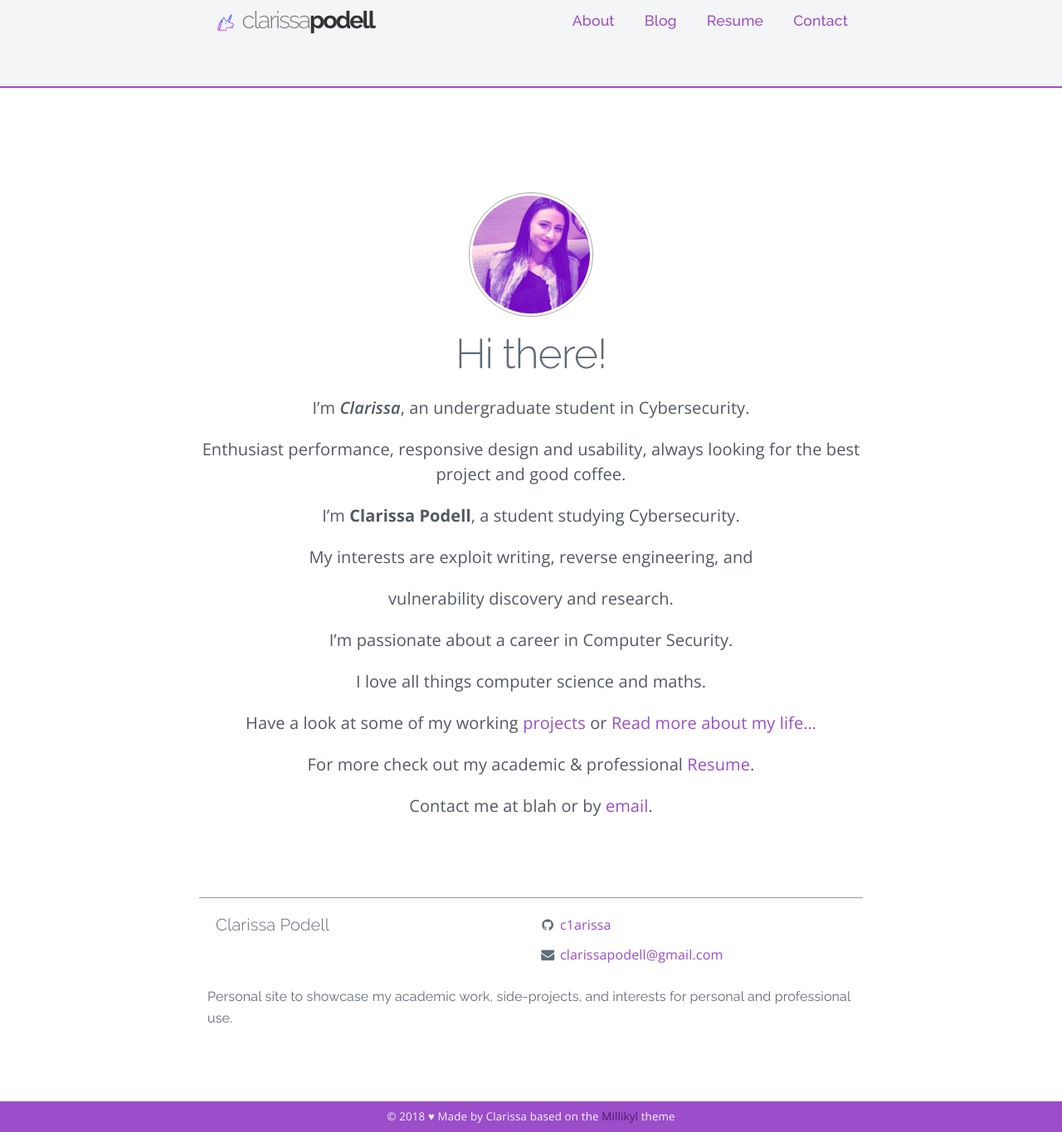
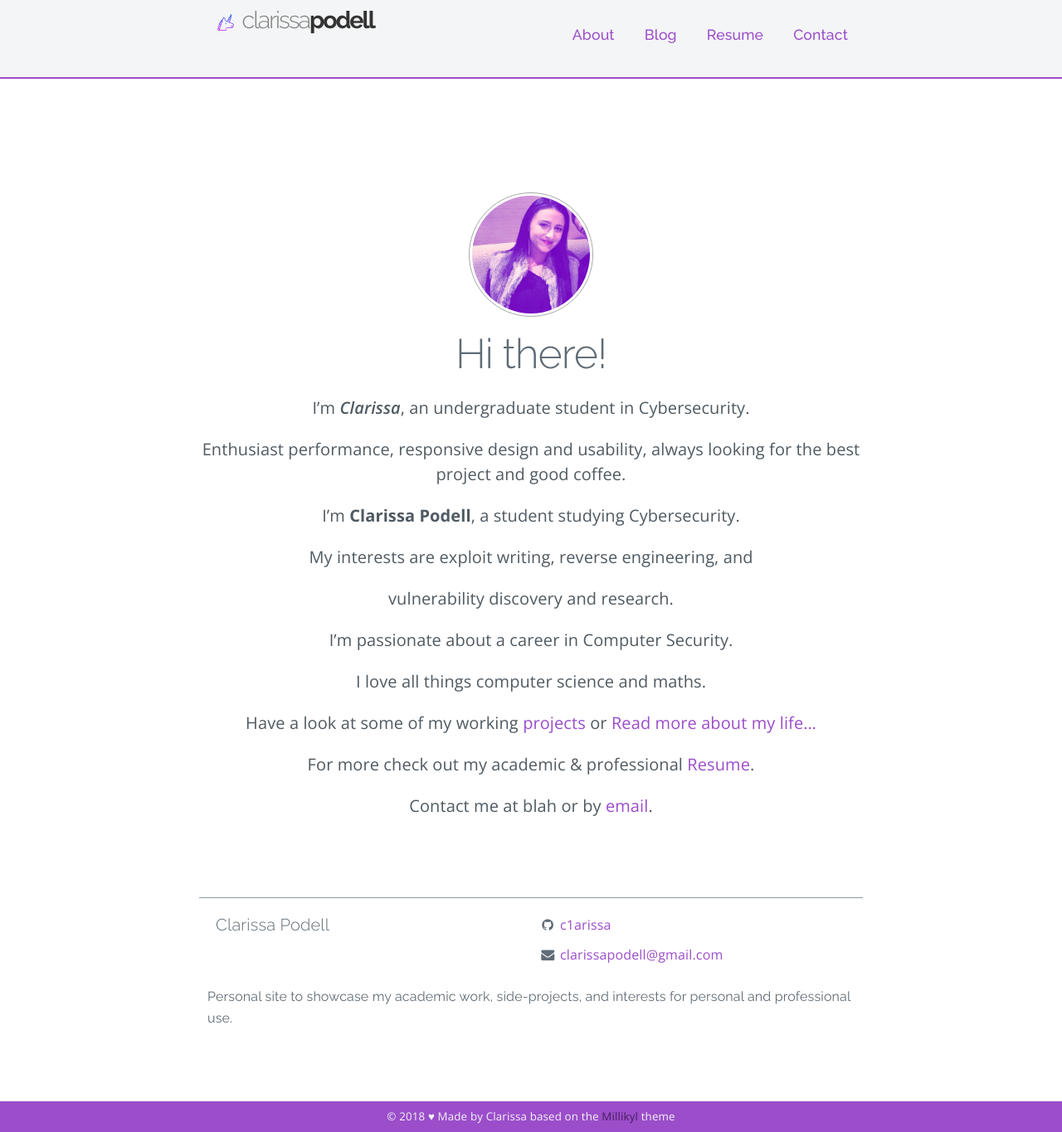
Before and after one commit to c1arissa/c1arissa.github.io, a Jekyll site: the page built from index.md, in a window 1280 px wide and 1365 px high. Shown: the whole window at 83% size. Built offline with Jekyll 4.4.1, drawn with Linux system fonts in a browser that asks for light colours; nearby versions of some CDN libraries; a style sheet for code colours, icons or effects is not loaded.

Commit message:
Update _nav.scss

```diff
--- a/_sass/_nav.scss
+++ b/_sass/_nav.scss
@@ -16,8 +16,8 @@
       position: relative;
       a {
         display: block;
-        padding: $nav-height 18px;
-	padding-top: 1.1rem;
+        padding: $nav-height/2 18px;
+	//padding-top: 1.1rem;
         line-height: $nav-height / 2;
         background: $nav-background;
         color: $nav-font-color;
```
